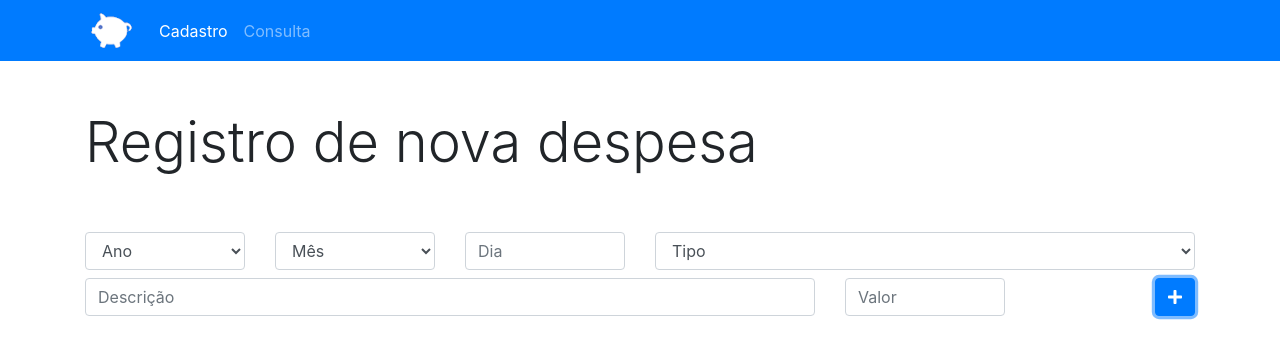
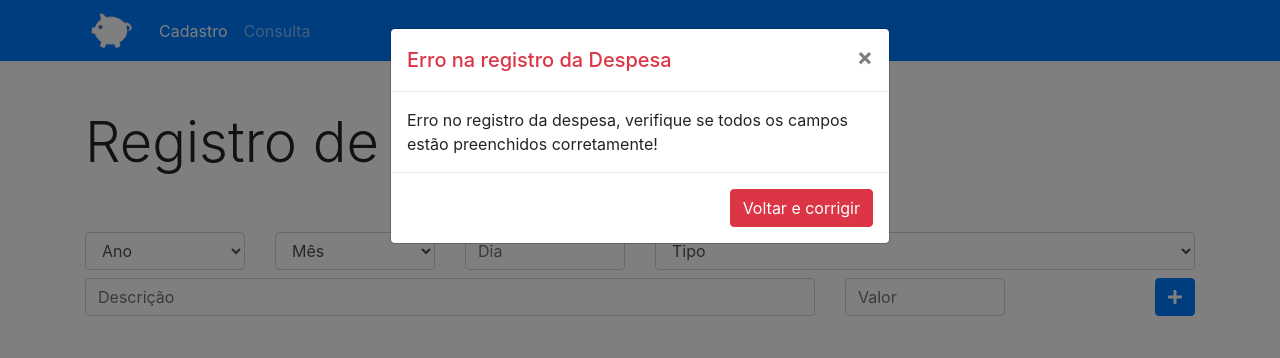
Before and after one commit to marcusDevGit/App-Orcamento, a plain HTML site: page index.html in a window 1280 px wide. Both pictures are taken after a click on the button 1175 px from the left and 297 px from the top of the page. Drawn offline with nearby package versions, Linux system fonts and the light colour scheme.

Commit message:
Adicionando modal html

```diff
--- a/index.html
+++ b/index.html
@@ -112,5 +112,24 @@
         </div>
 
 
+    <!-- Modal -->
+    <div class="modal fade" id="registraDespesa" tabindex="-1" role="dialog" aria-labelledby="exampleModalLabel" aria-hidden="true">
+            <div class="modal-dialog" role="document">
+                <div class="modal-content">
+                    <div id="modal_titulo_div">
+                        <h5 class="modal-title" id="modal_titulo"></h5>
+                        <button type="button" class="close" data-dismiss="modal" aria-label="Close">
+                        <span aria-hidden="true">&times;</span>
+                        </button>
+                    </div>
+                    <div class="modal-body" id="modal_conteudo">
+                    </div>
+                    <div class="modal-footer">
+                        <button type="button" data-dismiss="modal" id="modal_btn">Voltar</button>
+                    </div>
+                </div>
+            </div>
+    </div>
+
 </body>
 </html>
--- a/js/app.js
+++ b/js/app.js
@@ -65,7 +65,26 @@ function cadastarDespesas() {
         )
 
         if(despesa.validarDados()){
+            bd.gravar(despesa)
 
+            document.getElementById('modal_titulo').innerHTML = 'Despesa registrada'
+            document.getElementById('modal_titulo_div').className = 'modal-header text-success'
+            document.getElementById('modal_conteudo').innerHTML = 'Despesa foi cadastrada com sucesso!'
+            document.getElementById('modal_btn').innerHTML = 'Voltar'
+            document.getElementById('modal_btn').className = 'btn btn-success'
+
+            //dialogo de sucesso
+            $('#registraDespesa').modal('show')
+
+        } else {
+            document.getElementById('modal_titulo').innerHTML = 'Erro na registro da Despesa'
+            document.getElementById('modal_titulo_div').className = 'modal-header text-danger'
+            document.getElementById('modal_conteudo').innerHTML = 'Erro no registro da despesa, verifique se todos os campos estão preenchidos corretamente!'
+            document.getElementById('modal_btn').innerHTML = 'Voltar e corrigir'
+            document.getElementById('modal_btn').className = 'btn btn-danger'
+
+            //dialogo de erro
+            $('#registraDespesa').modal('show')
         }
-        bd.gravar(despesa)
+
 }
```
Also changed, not shown: consulta.html (+1 -1 lines). Lines whose indentation alone changed are shown as unchanged.
